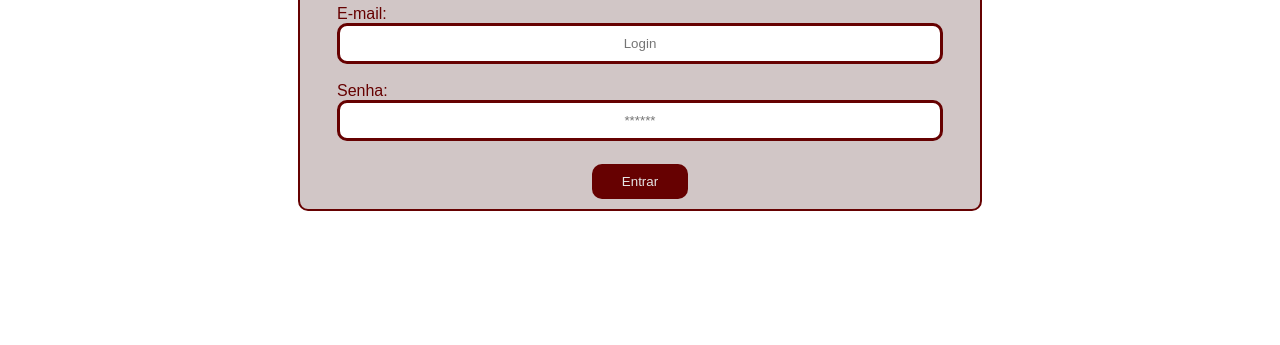
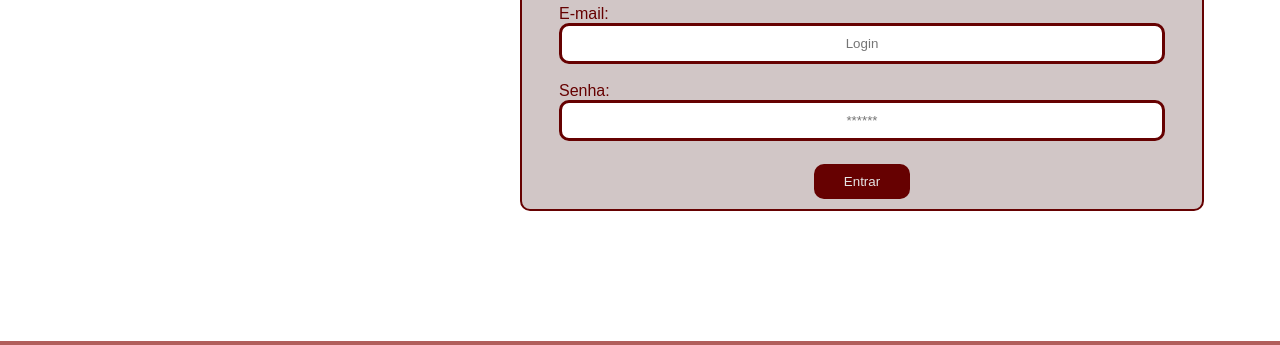
Before and after one commit to Enrico-Faraldo/Gas_Busters, a plain HTML site: page Site oficial/login.html in a window 1280 px wide. Shown: the part 394-739 px from the top of the page. Drawn offline with Linux system fonts and the light colour scheme; a web font is replaced by a local one.

Commit message:
Alterações: rodapé de login ajustado após bug inusitado

```diff
--- a/Site oficial/css/style2.css
+++ b/Site oficial/css/style2.css
@@ -23,6 +23,16 @@ html, body {
 .corpo {
 
     flex: 1
+
+}
+
+.loginHTML{
+
+    height: var(--tamanho-corpo);
+    background-size: cover;
+    display: flex;
+    flex-direction: row;
+    margin-left: 25vh;
 
 }
 
--- a/Site oficial/login.html
+++ b/Site oficial/login.html
@@ -45,7 +45,7 @@
 
 <div class="corpo">
 
-    <div class="login">
+    <div class="loginHTML">
 
         <div class="container">
             <div class="card-login">
```
